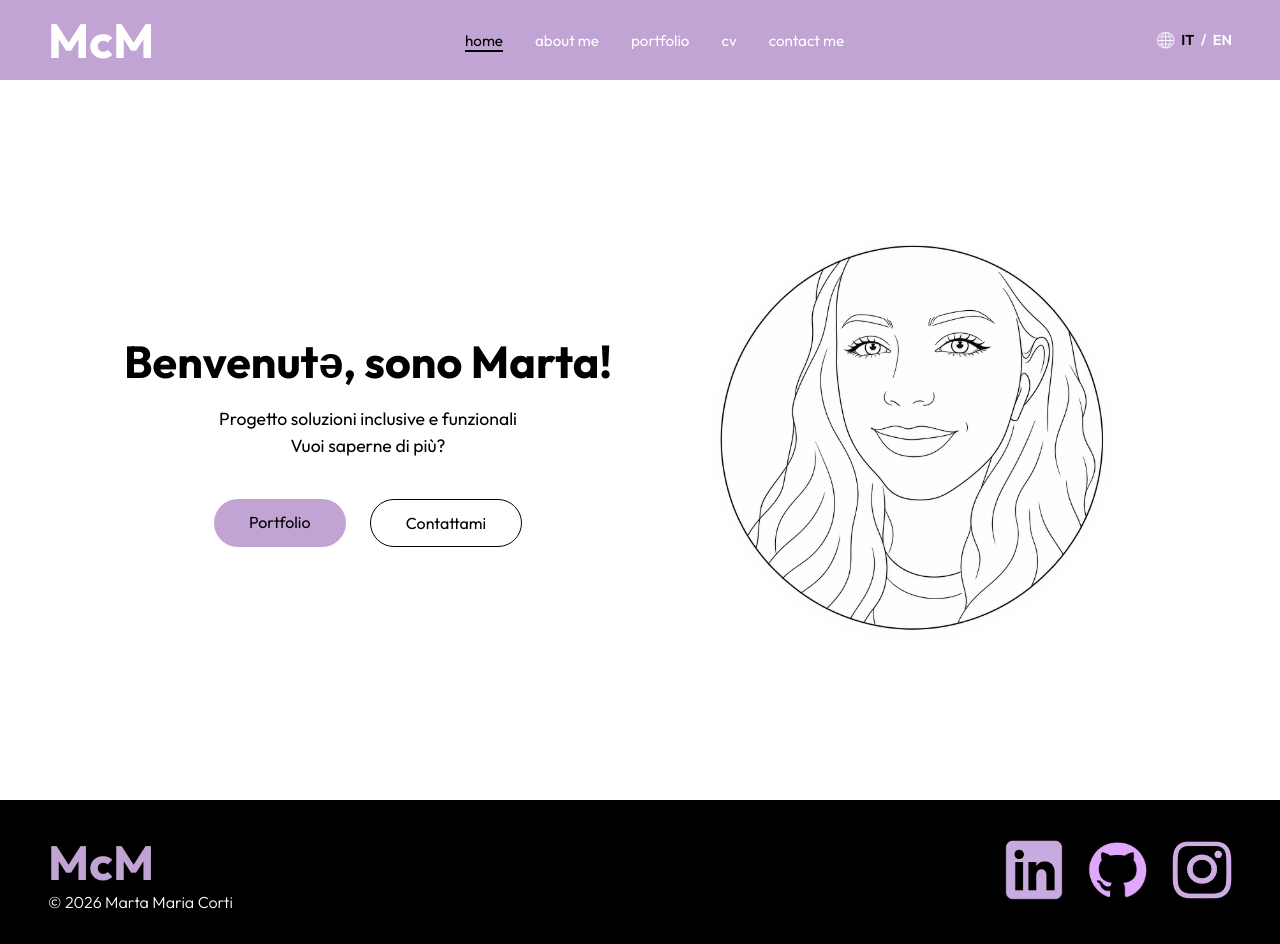
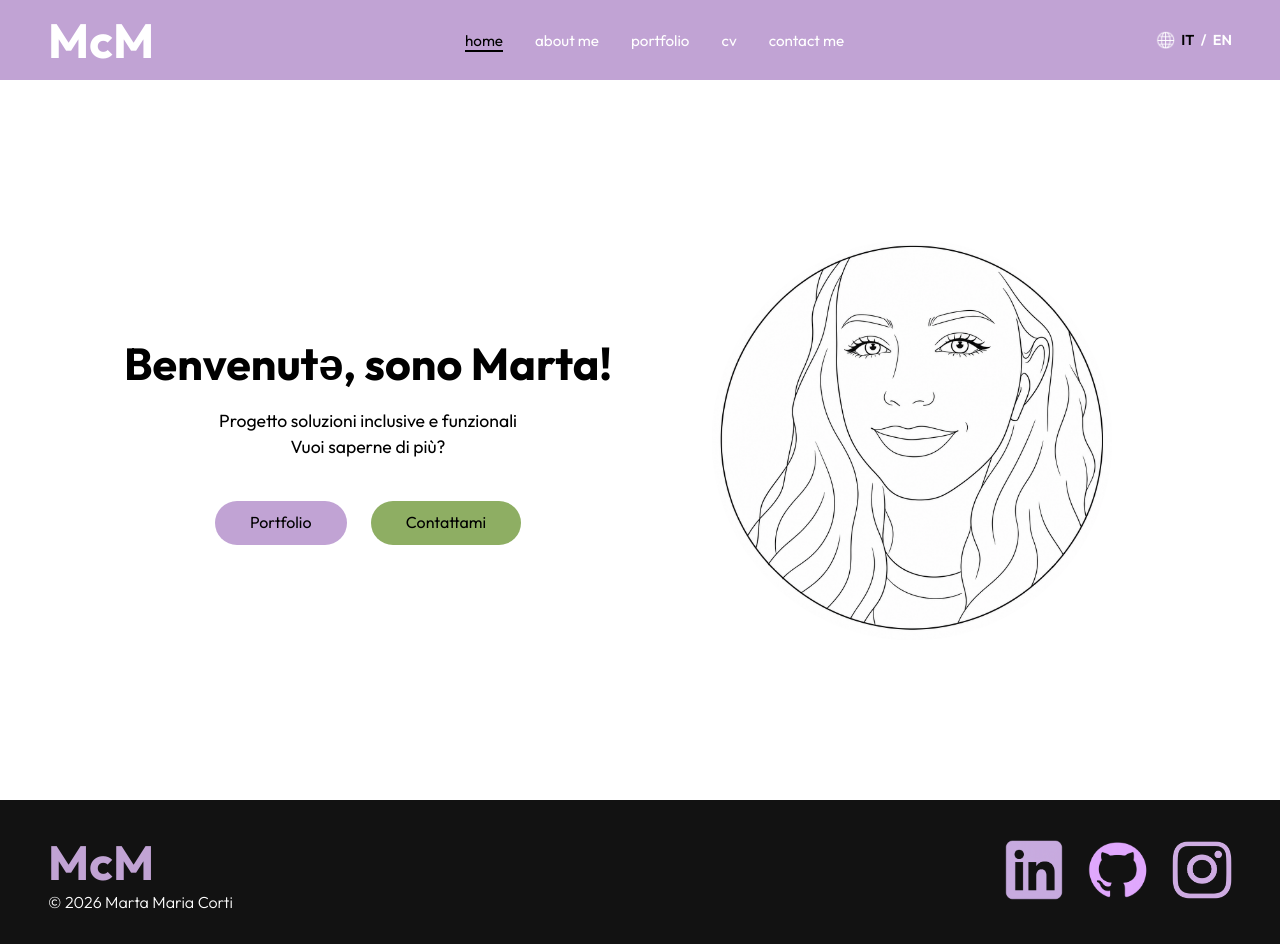
Before and after one commit to mcorti1996/mcorti1996.github.io, a plain HTML site: page index.html in a window 1280 px wide. Drawn offline with Linux system fonts and the light colour scheme.

Commit message:
modifica bottoni secondari

```diff
--- a/css/main.css
+++ b/css/main.css
@@ -352,6 +352,10 @@ body {
   text-decoration: none;
   font-weight: 500;
   transition: all 0.3s ease;
+  height: auto;
+  min-height: 44px;
+  line-height: 1.2;
+  white-space: normal;
 }
 
 .btn:hover {
@@ -359,11 +363,6 @@ body {
   box-shadow: 0 10px 20px rgba(0,0,0,.12);
 }
 
-.btn:active,
-.contact-form button:active {
-  background-color: #b08bc8;
-  transform: scale(0.97);
-}
 
 .btn.primary {
   background-color: #C1A3D4;
@@ -373,11 +372,35 @@ body {
   font-size: 1rem;
 }
 
-.btn.outline {
-  border: 1.5px solid #000;
-  color: #000;
+.btn.btn.primary:active,
+.contact-form button:active {
+  background-color: #b08bc8;
+  transform: scale(0.97);
 }
 
+.btn.secondary {
+  background-color: #8EAE63;
+  color: #000;
+  height: auto;
+}
+
+.btn.secondary:active,
+.btn.secondary:focus {
+  background-color: #68932f;
+  transform: scale(0.97);
+}
+
+
+@media screen and (max-width: 767px) {
+  .btn {
+    height:auto;
+  }
+
+  .btn.primary {
+    height:100px;
+  }
+
+}
 
 /* IMMAGINI */
 .hero__image {
@@ -875,7 +898,7 @@ body {
 
 /*FOOTER*/
 .footer {
-  background: #000;
+  background: #121212;
   color: #fff;
   display: flex;
   justify-content: space-between;
--- a/dist.old/css/main.css
+++ b/dist.old/css/main.css
@@ -876,7 +876,7 @@ body {
 
 /*FOOTER*/
 .footer {
-  background: #000;
+  background: #444444;
   color: #fff;
   display: flex;
   justify-content: space-between;
--- a/index.html
+++ b/index.html
@@ -68,7 +68,7 @@
 
         <div class="hero__buttons">
           <a href="cv.html" class="btn primary">Portfolio</a>
-          <a href="contact.html" class="btn outline">Contattami</a>
+          <a href="contact.html" class="btn secondary">Contattami</a>
         </div>
       </div>
 
```
Also changed, not shown: index-en.html (+1 -1 lines), img/bubble.png.
